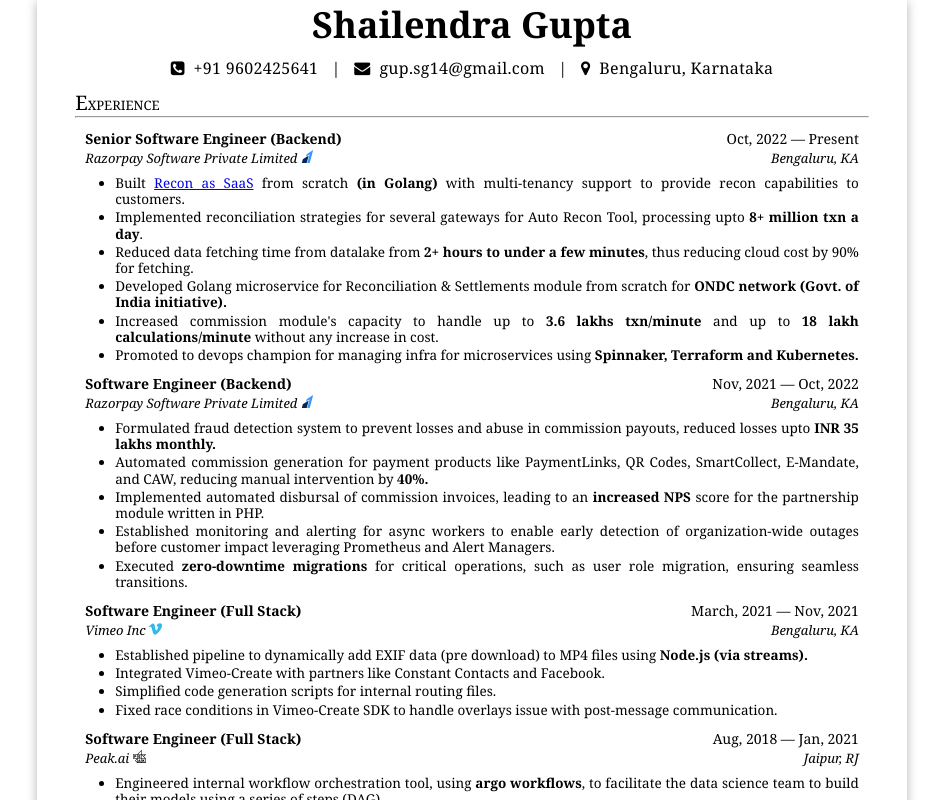
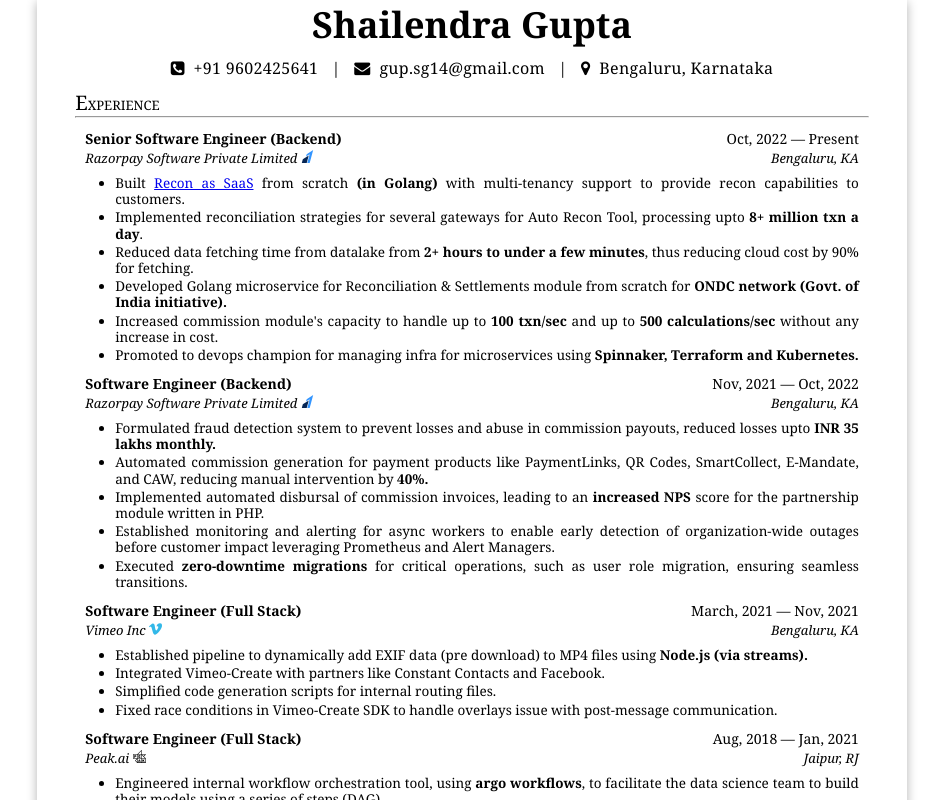
Before and after one commit to charlie1404/resume, a React (Vite) app: page / in a window 1280 px wide. Shown: the top 800 px of the page, without its empty margins (168-1111 px from the left). Built offline with nearby package versions, Linux system fonts and the light colour scheme; a web font is replaced by a local one.

Commit message:
correct numbers

```diff
--- a/src/jobs.mjs
+++ b/src/jobs.mjs
@@ -11,7 +11,7 @@ const jobsData = [
       'Implemented reconciliation strategies for several gateways for Auto Recon Tool, processing upto <b>8+ million txn a day</b>.',
       'Reduced data fetching time from datalake from <b>2+ hours to under a few minutes</b>, thus reducing cloud cost by 90% for fetching.',
       'Developed Golang microservice for Reconciliation & Settlements module from scratch for <b>ONDC network (Govt. of India initiative).</b>',
-      "Increased commission module's capacity to handle up to <b>3.6 lakhs txn/minute</b> and up to <b>18 lakh calculations/minute</b> without any increase in cost.",
+      "Increased commission module's capacity to handle up to <b>100 txn/sec</b> and up to <b>500 calculations/sec</b> without any increase in cost.",
       'Promoted to devops champion for managing infra for microservices using <b>Spinnaker, Terraform and Kubernetes.</b>',
     ],
   },
```
Also changed, not shown: 1 other file (tests, documents, lock files or other folders).
